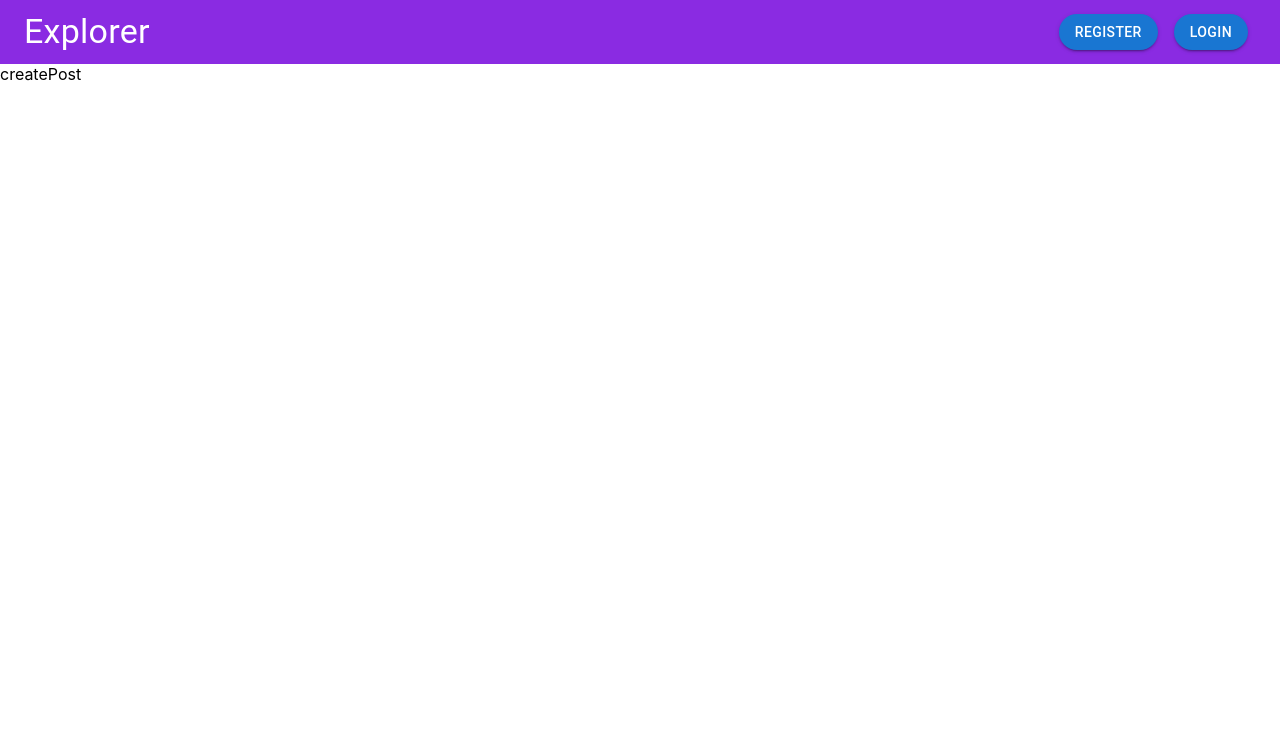
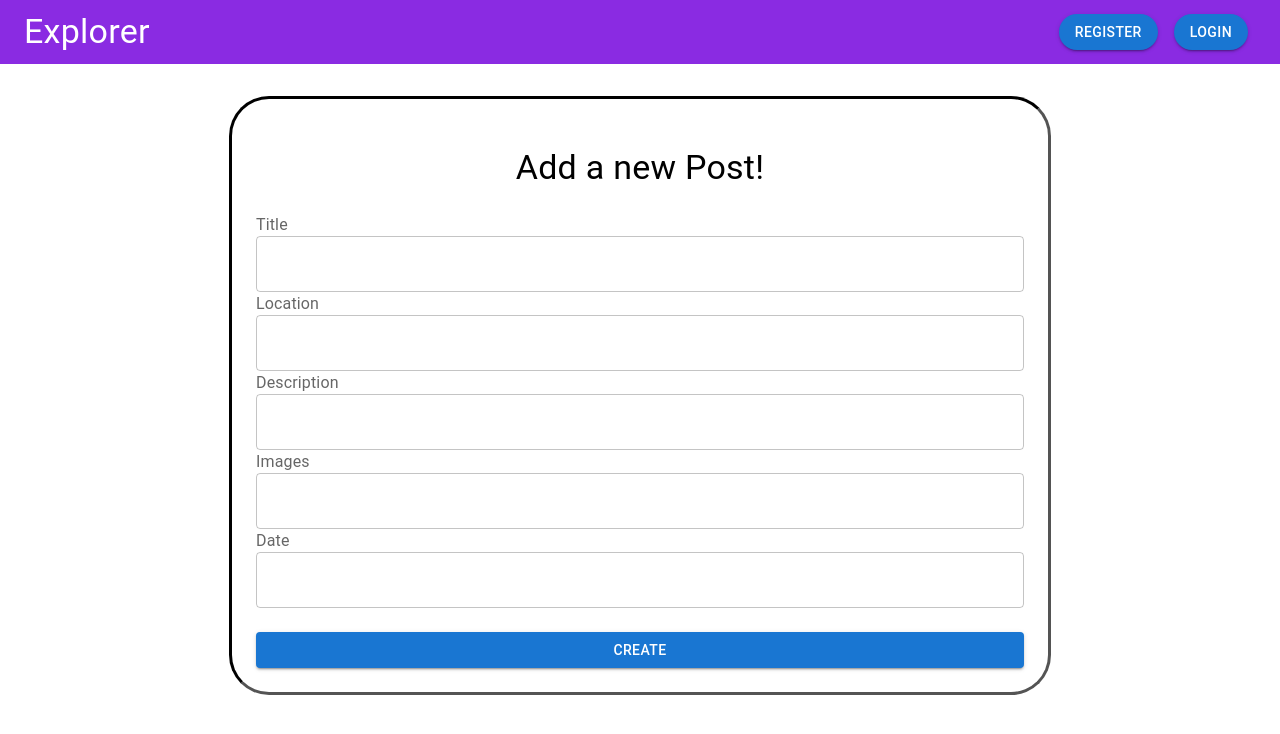
Before and after one commit to joyphillip/Explorer-frontend, a React (Create React App) app: page /posts/create in a window 1280 px wide. Shown: the top 734 px of the page. Built offline with nearby package versions, Linux system fonts and the light colour scheme.

Commit message:
created creatPost form

```diff
--- a/src/App.js
+++ b/src/App.js
@@ -10,6 +10,7 @@ import Posts from './components/Posts';
 import UserPosts from './components/UserPosts';
 import Explore from './api/explore'
 import About from './components/About'
+
 
 
 
--- a/src/components/CreatePost.js
+++ b/src/components/CreatePost.js
@@ -1,9 +1,117 @@
-import React from 'react'
+import React, {useState} from 'react'
+import { Button, Box, InputLabel, TextField, Typography } from '@mui/material'
+import axios from 'axios'
+import { Link } from 'react-router-dom'
 
-const createPost = () => {
+
+const baseURL = process.env.REACT_APP_BACKEND_URL
+
+const CreatePost = () => {
+  const [inputs, setInputs] = useState({
+    title: "",
+    location: "",
+    description: "",
+    images: "",
+    date: ""
+  })
+
+  const handleChange = (e) => {
+    setInputs((preState) => ({
+      ...preState,
+      [e.target.name] : e.target.value
+    }))
+  }
+
+  const sendRequest = async() => {
+    const res = await axios.post(`${baseURL}/posts/create`, {
+      title: inputs.title,
+      location: inputs.location,
+      description: inputs.description,
+      images: inputs.images,
+      date: inputs.date,
+      user: localStorage.getItem('userId')
+    }).catch(err => console.log(err))
+
+    const data = await res.data
+    return data
+  }
+
+
+  const handleSubmit = (e) => {
+    e.preventDefault()
+    console.log(inputs)
+    sendRequest()
+    .then(data => console.log(data))
+  }
+
   return (
-    <div>createPost</div>
+    <div>
+      <form onSubmit={handleSubmit}>
+        <Box
+        border="inset"
+        borderColor='black'
+        borderRadius={10}
+        padding={3}
+        margin='auto'
+        marginTop={4}
+        display='flex'
+        flexDirection={'column'}
+        width={'60%'}
+        >
+          <Typography
+          variant='h4'
+          textAlign={'center'}
+          padding={3}
+          > Add a new Post!
+          </Typography>
+          <InputLabel > Title </InputLabel>
+          <TextField
+          value={inputs.title}
+          name='title'
+          onChange={handleChange}
+          />
+
+          <InputLabel> Location </InputLabel>
+          <TextField
+          value={inputs.location}
+          name='location'
+          onChange={handleChange}
+          />
+
+          <InputLabel> Description </InputLabel>
+          <TextField
+          value={inputs.description}
+          name='description'
+          onChange={handleChange}
+          />
+
+          <InputLabel> Images </InputLabel>
+          <TextField
+          value={inputs.images}
+          name='images'
+          onChange={handleChange}
+          />
+
+          <InputLabel> Date </InputLabel>
+          <TextField
+          value={inputs.date}
+          name='date'
+          onChange={handleChange}
+          />
+
+          <Button
+          type='submit'
+          variant='contained'
+          sx={{marginTop: 3}}
+          LinkComponent={Link}
+          to='/myPosts'
+          >
+          Create
+          </Button>
+        </Box>
+      </form>
+    </div>
   )
 }
 
-export default createPost
+export default CreatePost
--- a/src/components/Posts.js
+++ b/src/components/Posts.js
@@ -27,7 +27,7 @@ const Posts = () => {
       location={post.location}
       date={post.date}
       images={post.images}
-      userName={post.user.name}
+      user={post.user.name}
       />
     ))}
     </div>
--- a/src/components/UserPosts.js
+++ b/src/components/UserPosts.js
@@ -1,9 +1,43 @@
-import React from 'react'
+import React, { useEffect, useState } from 'react'
+import axios from 'axios'
+import PostCard from './PostCard'
+import { Button } from '@mui/material'
+import { Link } from 'react-router-dom'
 
-const userPosts = () => {
+const baseURL = process.env.REACT_APP_BACKEND_URL
+
+const UserPosts = () => {
+  const [posts, setPosts] = useState()
+  const id = localStorage.getItem('userId')
+
+  const sendRequest = async () => {
+    const res = await axios.get(`${baseURL}/posts/user/${id}`).catch(err => console.log(err))
+    const data = await res.data
+    return data
+  }
+
+  useEffect(() => {
+    sendRequest().then((data) => setPosts(data.posts))
+    // eslint-disable-next-line
+  }, [])
+  console.log(posts)
+
   return (
-    <div>userPosts</div>
+    <div>
+    <Button LinkComponent={Link} to='/posts/create' variant='contained' sx={{ margin: 1, borderRadius: 10 }}> Add new Post </Button>
+
+      {posts && posts.map((post, index) => (
+      <PostCard
+      title={post.title}
+      description={post.description}
+      location={post.location}
+      date={post.date}
+      images={post.images}
+      user={post.user.name}
+      />
+    ))}
+    </div>
   )
 }
 
-export default userPosts
+export default UserPosts
```
